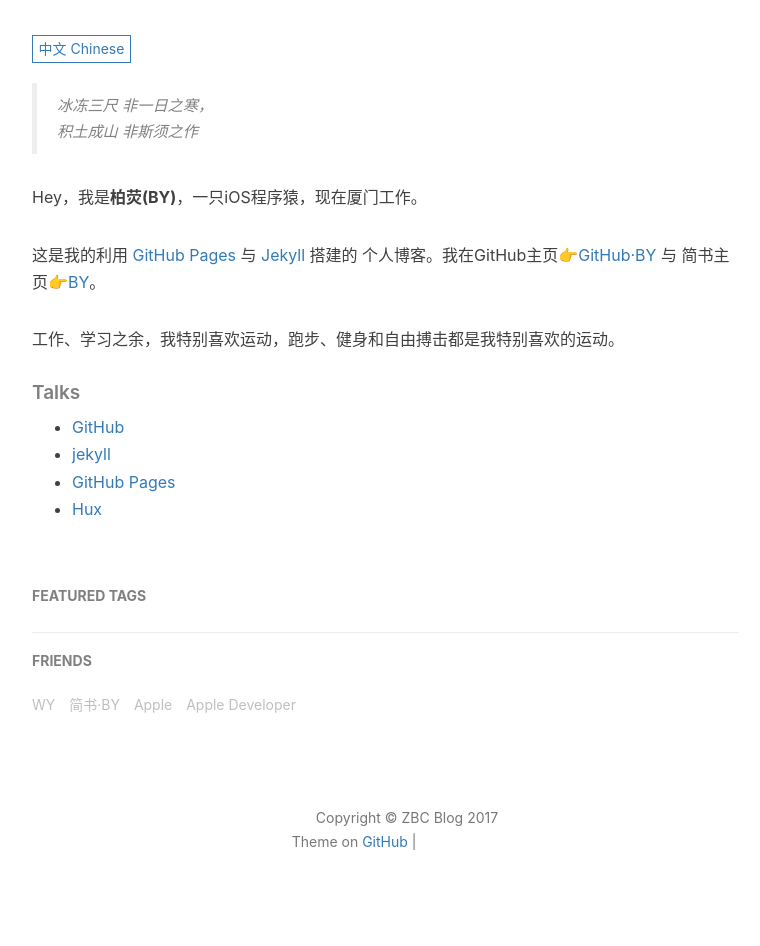
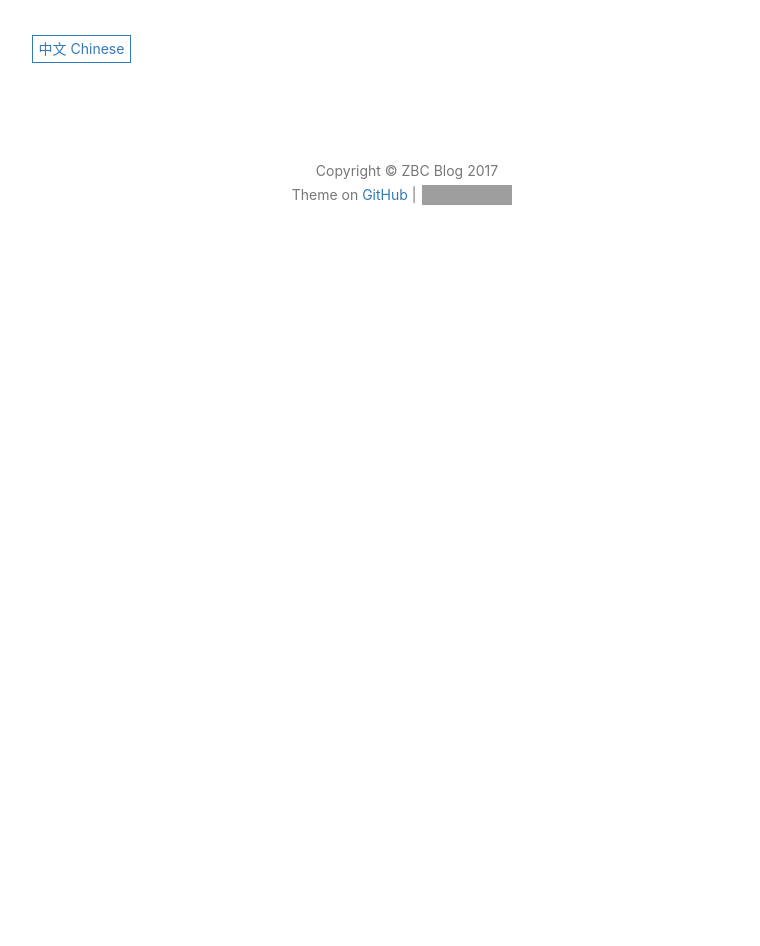
Before and after one commit to xiaozhuge080/xiaozhuge080.github.io, a Jekyll site: the page built from about.html, in a window 1280 px wide. Shown: the part 418-1364 px from the top of the page, without its empty margins (233-993 px from the left). Built offline with Jekyll 4.4.1, drawn with Linux system fonts in a browser that asks for light colours; nearby versions of some CDN libraries; comment, search, counter and statistics services are not loaded; after the commit the page ends 900 px from its top, so only the background shows below that; some of the changed lines change nothing that is shown; grey boxes are pictures that could not be loaded.

Commit message:
修改配置

```diff
--- a/_config.yml
+++ b/_config.yml
@@ -9,11 +9,11 @@
 baseurl: ""      # for example, '/blog' if your blog hosted on 'host/blog'
 github_repo: "https://github.com/xiaozhuge080/xiaozhuge080.github.io.git" # you code repository
 
+
 # Sidebar settings
 sidebar: false                           # whether or not using Sidebar.
 sidebar-about-description: "To be continued..."
 sidebar-avatar: /img/nono.jpg      # use absolute URL, seeing it's used in both `/` and `/about/`
-
 
 
 # SNS settings
@@ -26,8 +26,6 @@
 #twitter_username:
 
 
-
-
 # Build settings
 # from 2016, 'pygments' is unsupported on GitHub Pages. Use 'rouge' for highlighting instead.
 highlighter: rouge
@@ -37,11 +35,9 @@
 anchorjs: true                          # if you want to customize anchor. check out line:181 of `post.html`
 
 
-
 # Gems
 # from PR#40, to support local preview for Jekyll 3.0
 gems: [jekyll-paginate]
-
 
 
 # Markdown settings
@@ -53,18 +49,9 @@
   input: GFM                            # use Github Flavored Markdown !important
 
 
-
 # 评论系统
 # Disqus settings（https://disqus.com/）
 disqus_username:
-
-# 多说 将于2017年6月1日正式关停服务，建议使用 Disqus（http://dev.duoshuo.com/threads/58d1169ae293b89a20c57241）
-# Duoshuo settings
-# duoshuo_username: qiubaiying
-# Share component is depend on Comment so we can NOT use share only.
-# duoshuo_share: true                     # set to false if you want to use Comment without Sharing
-
-
 
 
 # Analytics settings
@@ -77,7 +64,7 @@
 
 
 # Featured Tags
-featured-tags: true                     # 是否使用首页标签
+featured-tags: false                     # 是否使用首页标签
 featured-condition-size: 1              # 相同标签数量大于这个数，才会出现在首页
 
 
@@ -87,18 +74,18 @@
 
 
 # Friends
-friends: [
-    {
-        title: "WY",
-        href: "http://zhengwuyang.com"
-    },{
-        title: "简书·BY",
-        href: "http://www.jianshu.com/u/e71990ada2fd"
-    },{
-        title: "Apple",
-        href: "https://apple.com"
-    },{
-        title: "Apple Developer",
-        href: "https://developer.apple.com/"
-    }
-]
+# friends: [
+#     {
+#         title: "WY",
+#         href: "http://zhengwuyang.com"
+#     },{
+#         title: "简书·BY",
+#         href: "http://www.jianshu.com/u/e71990ada2fd"
+#     },{
+#         title: "Apple",
+#         href: "https://apple.com"
+#     },{
+#         title: "Apple Developer",
+#         href: "https://developer.apple.com/"
+#     }
+# ]
--- a/about.html
+++ b/about.html
@@ -12,9 +12,7 @@
 </select>
 
 <!-- Chinese Version -->
-<div class="zh post-container">
-
-    <!--copied from markdown -->
+<!-- <div class="zh post-container">
     <blockquote><p>冰冻三尺 非一日之寒，<br>
     积土成山 非斯须之作</p></blockquote>
 
@@ -33,10 +31,10 @@
     <li><a href="http://jekyll.com.cn/">jekyll</a></li>
     <li><a href="https://pages.github.com/">GitHub Pages</a></li>
     <li><a href="http://huangxuan.me/">Hux</a></li>    </ul>
-</div>
+</div> -->
 
 <!-- English Version -->
-<div class="en post-container">
+<!-- <div class="en post-container">
     <blockquote><p>Yet another iOS Developer. <br>
     Yet another Life-long Student.</p></blockquote>
 
@@ -54,7 +52,7 @@
     <li><a href="https://pages.github.com/">GitHub Pages</a></li>
     <li><a href="https://qiubaiying.github.io">BY</a></li>
     </ul>
-</div>
+</div> -->
 
 <!-- Handle Language Change -->
 <script type="text/javascript">
```
